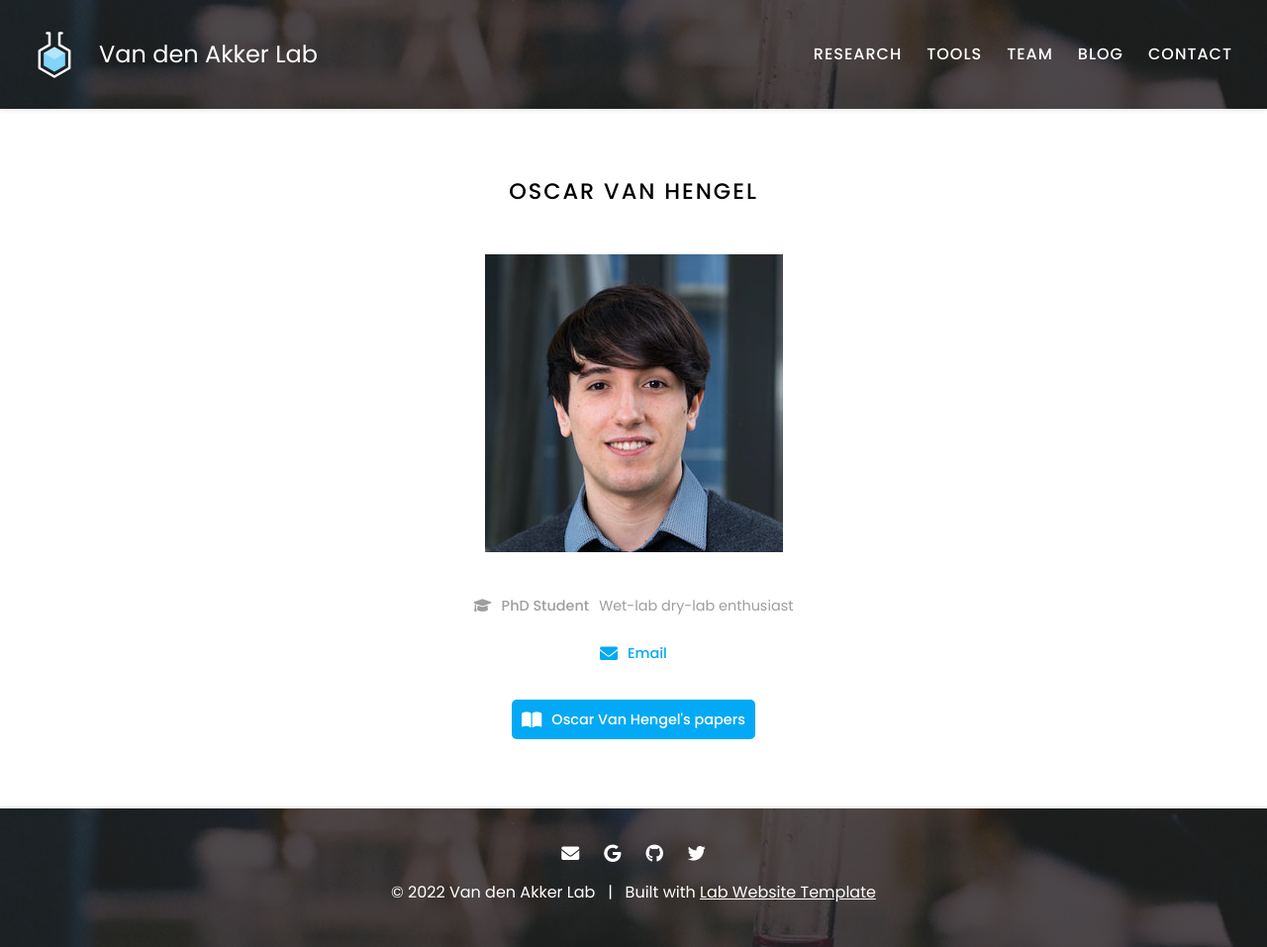
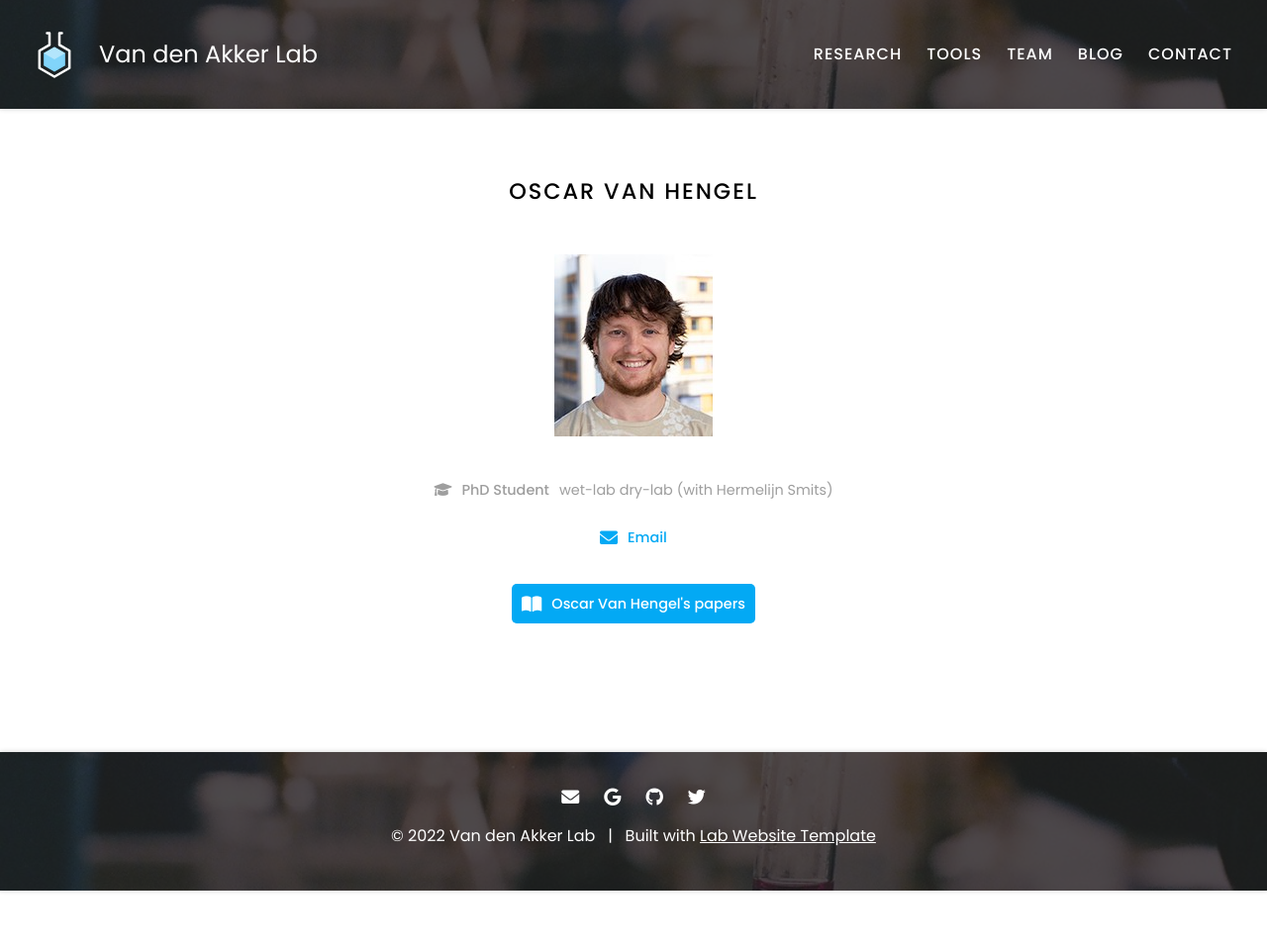
Before and after one commit to vandenakkerlab/vandenakkerlab.github.io, a Jekyll site: the page built from _members/oscar-van-hengel.md, in a window 1280 px wide. Shown: the whole page at 99% size. Built offline with Jekyll 4.4.1, drawn with Linux system fonts in a browser that asks for light colours; after the commit the page ends 900 px from its top, so only the background shows below that.

Commit message:
Adding persons

```diff
--- a/_members/oscar-van-hengel.md
+++ b/_members/oscar-van-hengel.md
@@ -1,7 +1,7 @@
 ---
 name: Oscar van Hengel
-image: images/db.jpg
-description: Wet-lab dry-lab enthusiast
+image: images/ovh.jpg
+description: wet-lab dry-lab (with Hermelijn Smits)
 role: phd
 aliases:
   - O.R.J. van Hengel
```
